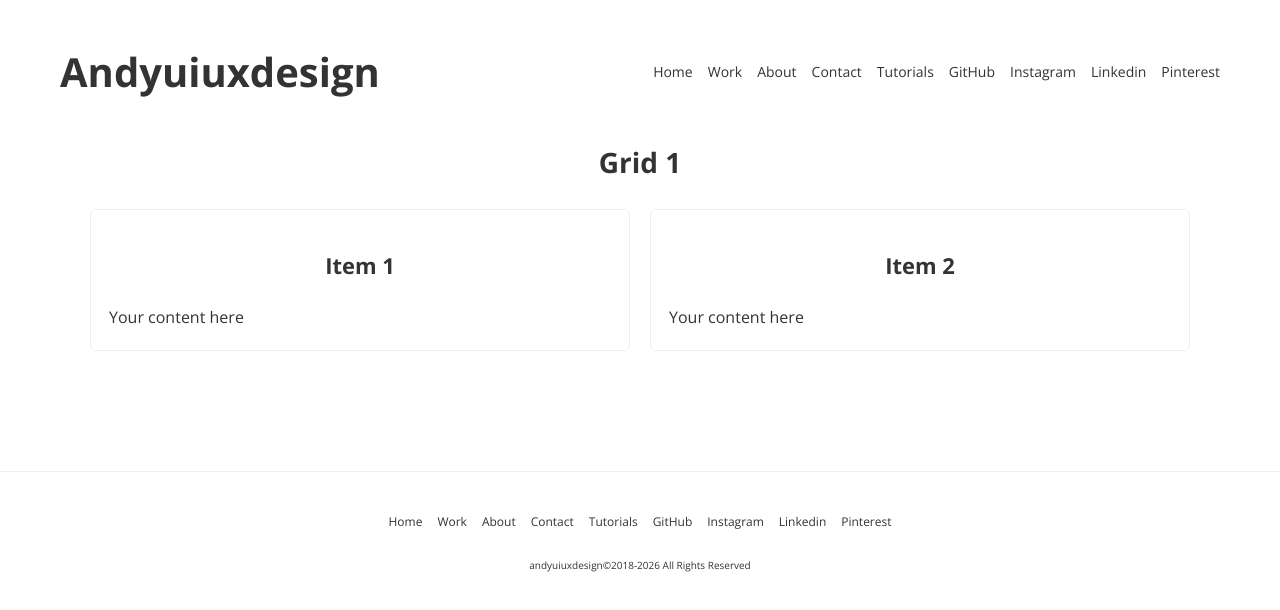
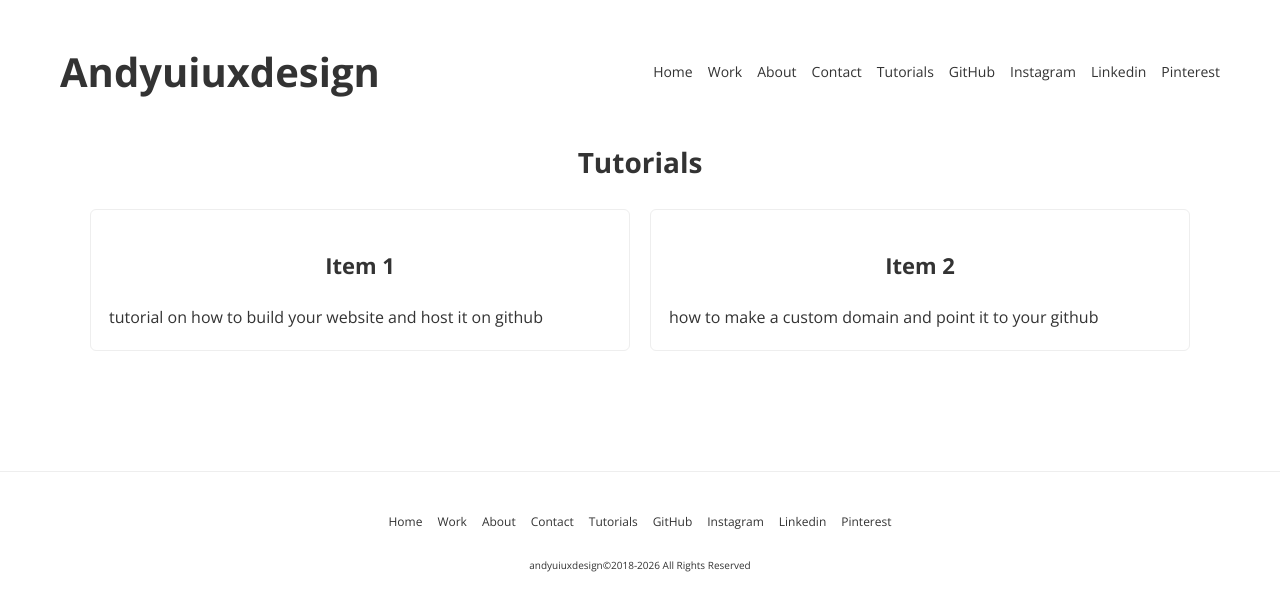
Before and after one commit to Andywoo01/Astudio-profilo, a website: page tutorials/tutorials.html in a window 1280 px wide. Drawn offline with nearby package versions, Linux system fonts and the light colour scheme.

Commit message:
update
UPDATE

```diff
--- a/tutorials/tutorials.html
+++ b/tutorials/tutorials.html
@@ -28,15 +28,15 @@
 
     <main>
         <section class="section">
-            <h2 class="section-heading">Grid 1</h2>
+            <h2 class="section-heading">Tutorials</h2>
             <div class="work-grid">
                 <article class="work-item">
                     <h3>Item 1</h3>
-                    <p>Your content here</p>
+                    <p>tutorial on how to build your website and host it on github</p>
                 </article>
                 <article class="work-item">
                     <h3>Item 2</h3>
-                    <p>Your content here</p>
+                    <p>how to make a custom domain and point it to your github</p>
                 </article>
             </div>
         </section>
```
